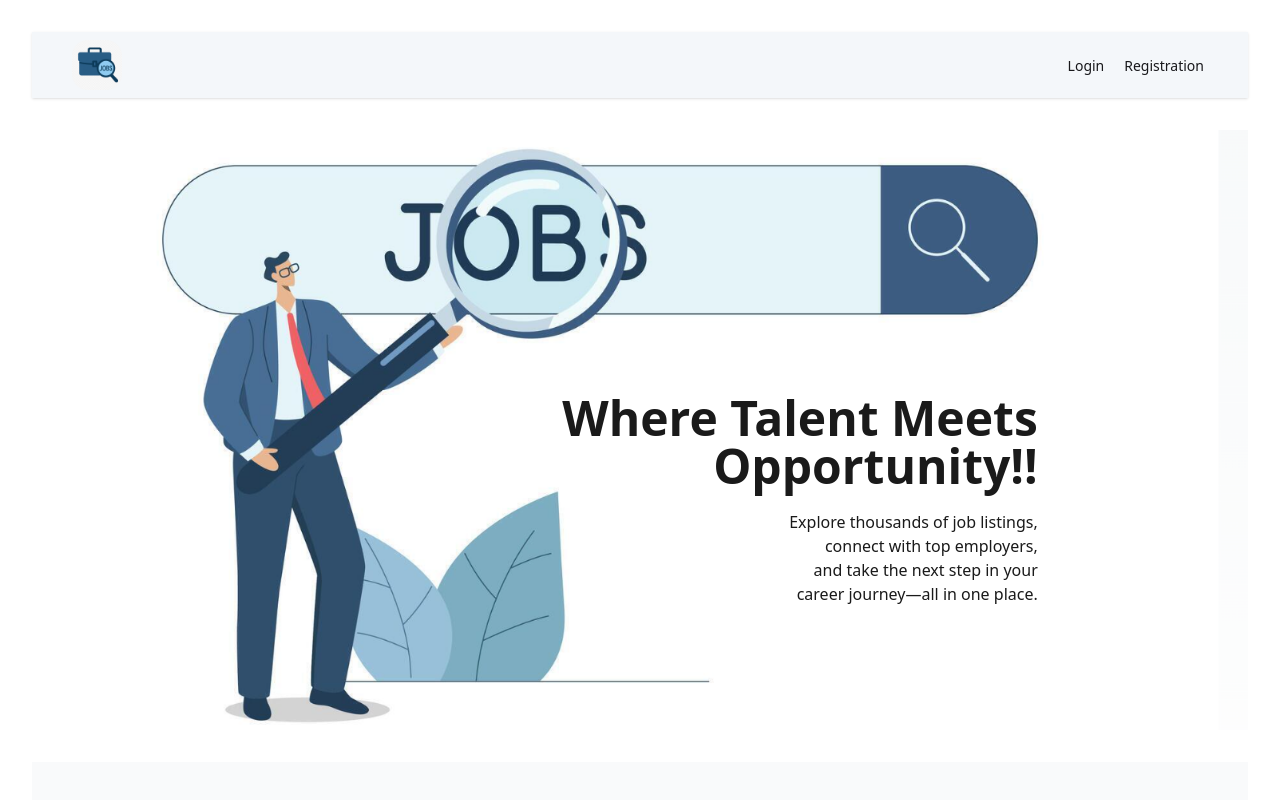
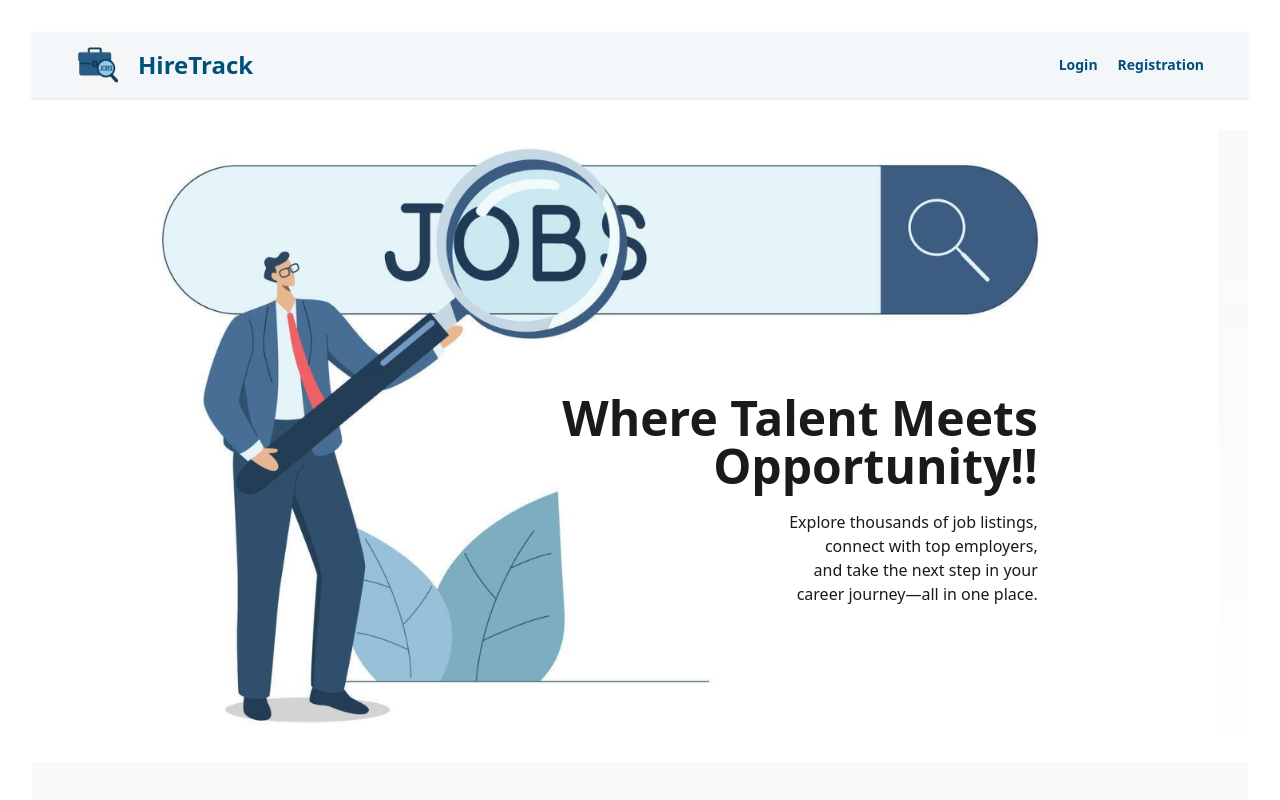
Before and after one commit to maimuna-t-333/job-track-website1, a React (Vite) app: page / in a window 1280 px wide. Shown: the top 800 px of the page. Built offline with nearby package versions, Linux system fonts and the light colour scheme; no server answers.

Commit message:
navber fully completed

```diff
--- a/src/Components/Navber.jsx
+++ b/src/Components/Navber.jsx
@@ -1,11 +1,23 @@
-import React from 'react';
+import React, { use } from 'react';
 import { Link } from 'react-router';
 import logo from '../assets/logo.png'
+import { AuthContext } from '../Provider/AuthProvider';
+import userI from '../../public/image/user.png'
 
 
 
 const Navber = () => {
-
+    const { user, logOut} = use(AuthContext)
+    const handleLogOut=()=>{
+        // alert('logout')
+        logOut()
+        .then(result=>{
+            console.log(result)
+        })
+        .catch(error=>{
+            console.log(error)
+        })
+    }
     return (
         <div className='w-full'>
             <div className="navbar bg-base-300 shadow-sm justify-between w-full px-10">
@@ -18,17 +30,33 @@ const Navber = () => {
                             tabIndex={0}
                             className="menu menu-sm dropdown-content bg-base-100 rounded-box z-1 mt-3 w-52 p-2 shadow ">
 
-        <Link to='/login'>Login</Link>
-        <Link to='/register'>Registration</Link>
+{
+                            user ? (<>
+                                <li><Link to="/profile">
+                                    <img src={userI} className="w-10 h-10 border rounded-full hover:cursor-pointer" alt="Profile" />
+                                </Link></li>
+                                <Link to='/'><button className='bg-[#00507A] text-white px-6 font-semibold rounded py-2 hover:cursor-pointer'>LogOut</button></Link>
+                            </>) : (<><Link className='text-[#00507A] text-sm font-semibold' to='/login'>Login</Link>
+                                <Link className='text-[#00507A] text-sm font-semibold' to='/register'>Registration</Link> </>)
+                        }
 
                         </ul>
                     </div>
                     <img className='w-[50px] h-[50px] rounded-2xl' src={logo} alt="" />
+                    <h2 className='font-bold  text-2xl ml-4 text-[#00507A]'>HireTrack</h2>
                 </div>
                 <div className="navbar-center hidden lg:flex ">
                     <ul className="menu menu-horizontal px-1 gap-5 ">
-    <Link to='/login'>Login</Link>
-    <Link to='/register'>Registration</Link>
+                        {
+                            user ? (<>
+                                <li><Link to="/profile">
+                                    <img src={userI} className="w-10 h-10 border rounded-full hover:cursor-pointer  " alt="Profile" />
+                                </Link></li>
+                                <Link to='/'><button onClick={handleLogOut} className='bg-[#00507A] text-white px-6 font-semibold rounded py-2 hover:cursor-pointer'>LogOut</button></Link>
+                            </>) : (<><Link className='text-[#00507A] text-sm font-semibold' to='/login'>Login</Link>
+                                <Link className='text-[#00507A] text-sm font-semibold' to='/register'>Registration</Link> </>)
+                        }
+
                     </ul>
                 </div>
 
--- /dev/null
+++ b/src/Pages/ErrorPage.jsx
@@ -0,0 +1,20 @@
+// src/Pages/ErrorPage.jsx
+import React from 'react';
+import { Link } from 'react-router';
+
+const ErrorPage = () => {
+  return (
+    <div className="h-screen flex flex-col items-center justify-center text-center px-4 bg-gray-300">
+      <h1 className="text-6xl font-bold text-red-600 mb-4">404</h1>
+      <p className="text-2xl mb-6 mt-10">Oops! The page you're looking for doesn't exist.</p>
+      <Link
+        to="/"
+        className="bg-blue-400 font-bold text-white px-4 py-2 rounded hover:bg-blue-400"
+      >
+        Go Back Home
+      </Link>
+    </div>
+  );
+};
+
+export default ErrorPage;
--- a/src/Provider/AuthProvider.jsx
+++ b/src/Provider/AuthProvider.jsx
@@ -1,6 +1,6 @@
 import React, { createContext, useEffect, useState } from 'react';
 import app from '../Firebase/firebase.config';
-import { createUserWithEmailAndPassword, getAuth, onAuthStateChanged, signInWithEmailAndPassword } from "firebase/auth";
+import { createUserWithEmailAndPassword, getAuth, onAuthStateChanged, signInWithEmailAndPassword, signOut } from "firebase/auth";
 export const AuthContext=createContext()
 
 const auth = getAuth(app);
@@ -23,11 +23,15 @@ const AuthProvider = ({children}) => {
     const signIn=(email,password)=>{
         return signInWithEmailAndPassword(auth,email,password)
     }
+    const logOut=()=>{
+        return signOut(auth)
+    }
     const authData={
         user,
         setUser,
         createUser,
-        signIn
+        signIn,
+        logOut
     }
     return <AuthContext value={authData}>
         {children}
--- a/src/Router/Routes.jsx
+++ b/src/Router/Routes.jsx
@@ -4,6 +4,7 @@ import Company from "../Pages/Company";
 import Home from "../Pages/Home";
 import Login from "../Pages/Login";
 import Register from "../Pages/Register";
+import ErrorPage from "../Pages/ErrorPage";
 
 const router=createBrowserRouter([
     {
@@ -35,7 +36,7 @@ const router=createBrowserRouter([
     },
     {
         path:'/*',
-        element: <p>Error</p>
+        element: <ErrorPage></ErrorPage>
     },
 ])
 
```
Also changed, not shown: public/image/user.png (added). Lines whose indentation alone changed are shown as unchanged.
